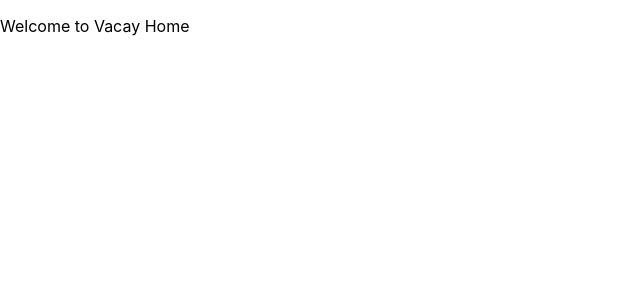
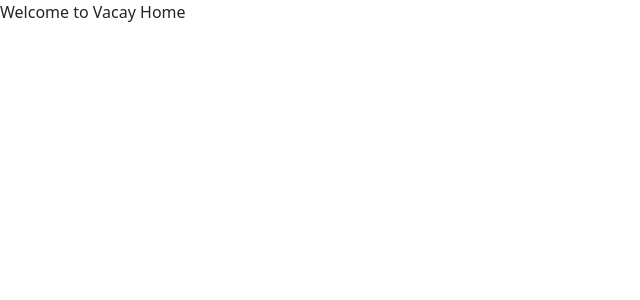
Before and after one commit to ShoiraTa/Vacayhome-front-end, a React (Create React App) app: page / in a window 1280 px wide. Shown: the top 300 px of the page, without its empty margins (0-640 px from the left). Built offline with nearby package versions, Linux system fonts and the light colour scheme.

Commit message:
Add React Bootstrap

```diff
--- a/package.json
+++ b/package.json
@@ -6,7 +6,9 @@
     "@testing-library/jest-dom": "^5.16.3",
     "@testing-library/react": "^12.1.4",
     "@testing-library/user-event": "^13.5.0",
+    "bootstrap": "^5.1.3",
     "react": "^18.0.0",
+    "react-bootstrap": "^2.2.2",
     "react-dom": "^18.0.0",
     "react-redux": "^7.2.7",
     "react-router": "^6.3.0",
--- a/src/index.css
+++ /dev/null
@@ -1,27 +0,0 @@
-body {
-  margin: 0;
-  font-family:
-    -apple-system,
-    BlinkMacSystemFont,
-    'Segoe UI',
-    'Roboto',
-    'Oxygen',
-    'Ubuntu',
-    'Cantarell',
-    'Fira Sans',
-    'Droid Sans',
-    'Helvetica Neue',
-    sans-serif;
-  -webkit-font-smoothing: antialiased;
-  -moz-osx-font-smoothing: grayscale;
-}
-
-code {
-  font-family:
-    source-code-pro,
-    Menlo,
-    Monaco,
-    Consolas,
-    'Courier New',
-    monospace;
-}
--- a/src/index.js
+++ b/src/index.js
@@ -3,7 +3,7 @@ import ReactDOM from 'react-dom';
 import { BrowserRouter as Router } from 'react-router-dom';
 import { Provider } from 'react-redux';
 import store from './redux/configureStore';
-import './index.css';
+import 'bootstrap/dist/css/bootstrap.min.css';
 import App from './App';
 
 ReactDOM.render(
```
Also changed, not shown: 1 other file (tests, documents, lock files or other folders).
